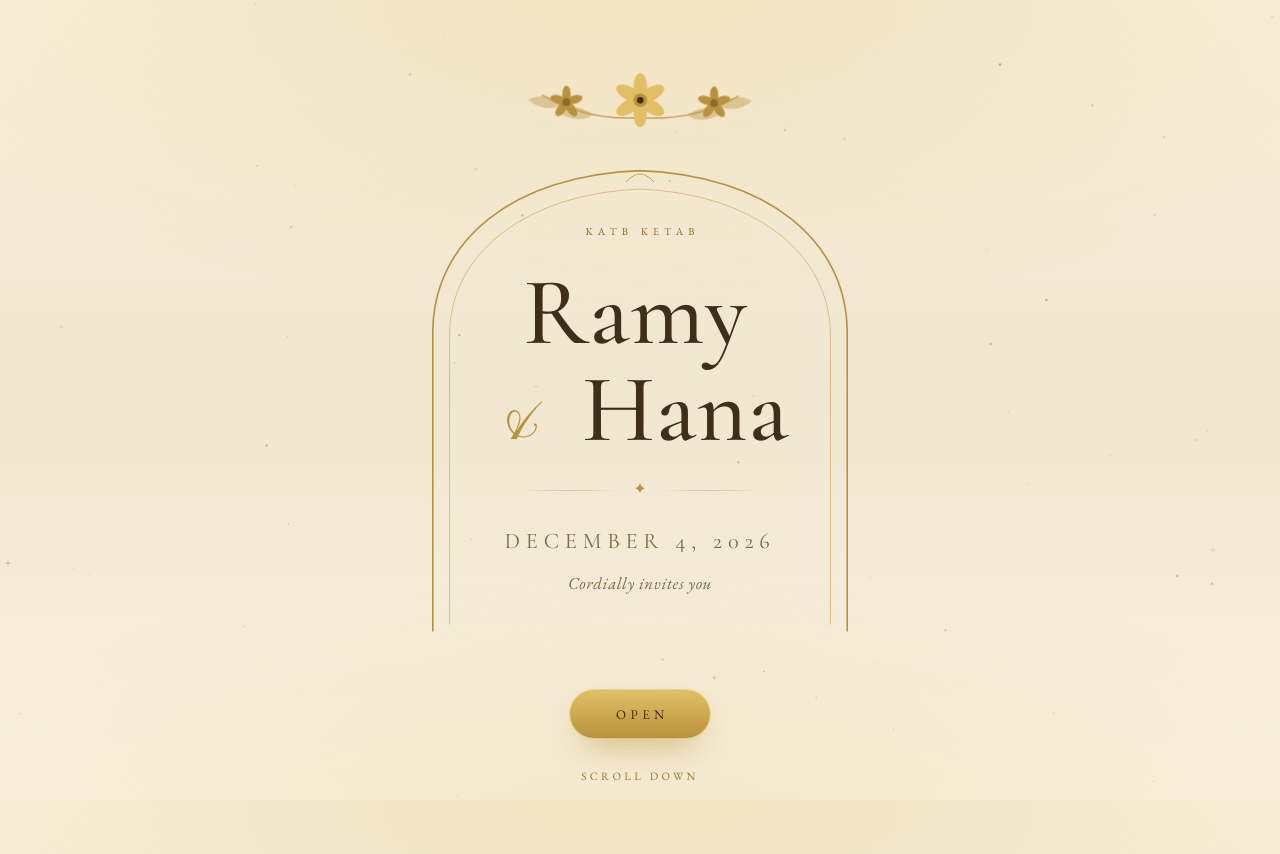
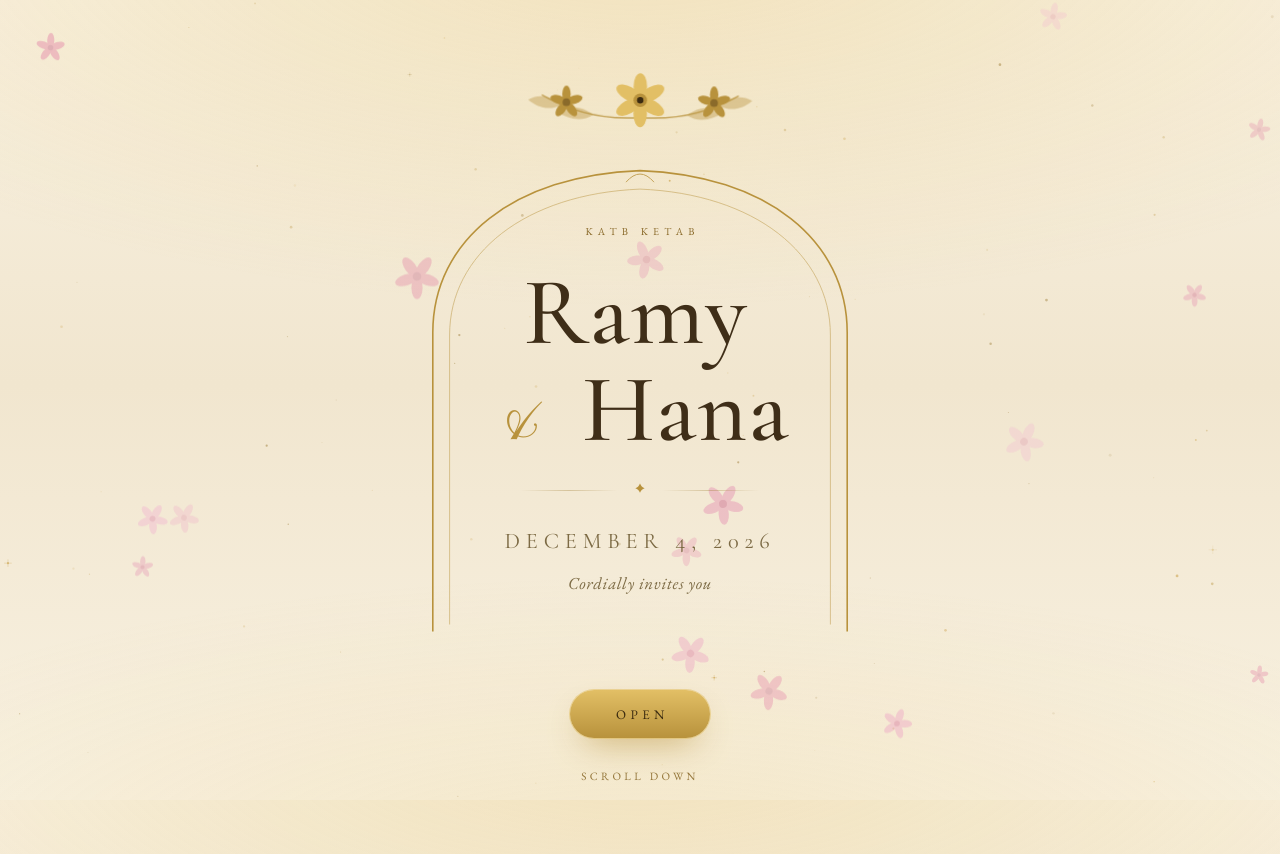
Before and after one commit to Loayelshall/ramy-hana, a plain HTML site: page index.html in a window 1280 px wide. Drawn offline with nearby package versions, Linux system fonts and the light colour scheme.

Commit message:
Scatter soft pink blossoms in the background
Co-Authored-By: Claude Opus 4.8 <noreply@anthropic.com>

```diff
--- a/index.html
+++ b/index.html
@@ -25,7 +25,7 @@
     --on-gold:   #3a2a10;   /* text on gold fills */
     --line:      rgba(156, 122, 46, 0.34);
     --frame-line: rgba(156, 122, 46, 0.22);
-    --card:      rgba(255, 251, 243, 0.55);
+    --card:      rgba(255, 251, 243, 0.72);
 
     /* Type */
     --display: "Cormorant Garamond", "Hoefler Text", Garamond, serif;
@@ -61,6 +61,24 @@
     height: 100%;
     z-index: 0;
     pointer-events: none;
+  }
+
+  /* scattered pink blossoms in the background */
+  #petals {
+    position: fixed;
+    inset: 0;
+    z-index: 0;
+    pointer-events: none;
+    overflow: hidden;
+  }
+  #petals .pf {
+    position: absolute;
+    animation: petalSway var(--d, 9s) ease-in-out infinite;
+  }
+  #petals .pf svg { display: block; width: 100%; height: 100%; transform: rotate(var(--r, 0deg)); }
+  @keyframes petalSway {
+    0%, 100% { transform: translateY(0); }
+    50% { transform: translateY(-10px); }
   }
 
   .shell {
@@ -448,6 +466,7 @@
 
   @media (prefers-reduced-motion: reduce) {
     .flowers svg { animation: none; }
+    #petals .pf { animation: none; }
     body.is-open .reveal { animation: none; opacity: 1; transform: none; }
     .reveal { opacity: 1; transform: none; }
     .btn-open, .btn-line { transition: none; }
@@ -461,6 +480,7 @@
   .btn-open, .scroll-cue { display: none; }
 </style></noscript>
 
+<div id="petals" aria-hidden="true"></div>
 <canvas id="glitter" aria-hidden="true"></canvas>
 
 <main class="shell">
@@ -783,6 +803,44 @@
     }
   })();
 
+  // ---------- Scattered pink blossoms ----------
+  (function () {
+    "use strict";
+    var layer = document.getElementById("petals");
+    if (!layer) return;
+    // [petal fill, center fill]
+    var shades = [
+      ["#e79bb6", "#cf6f94"],
+      ["#eeb1c7", "#dd8aab"],
+      ["#e489a9", "#c76e92"],
+      ["#f2bfd1", "#e097b4"]
+    ];
+    function flower(petal, center) {
+      var p = "";
+      for (var a = 0; a < 5; a++) {
+        p += '<ellipse rx="4.4" ry="9" transform="rotate(' + (a * 72) + ') translate(0 -9)"/>';
+      }
+      return '<svg viewBox="-19 -19 38 38" fill="' + petal + '">' + p +
+             '<circle r="3.4" fill="' + center + '"/></svg>';
+    }
+    var N = 16;
+    var html = "";
+    for (var i = 0; i < N; i++) {
+      var s = shades[(Math.random() * shades.length) | 0];
+      var size = (Math.random() * 32 + 18).toFixed(0);     // 18-50px
+      var left = (Math.random() * 98).toFixed(2);
+      var top = (Math.random() * 98).toFixed(2);
+      var rot = (Math.random() * 360).toFixed(0);
+      var op = (Math.random() * 0.26 + 0.3).toFixed(2);    // 0.30-0.56
+      var dur = (Math.random() * 6 + 7).toFixed(1);        // 7-13s
+      var delay = (-Math.random() * 10).toFixed(1);
+      html += '<span class="pf" style="left:' + left + '%;top:' + top + '%;width:' + size +
+              'px;height:' + size + 'px;opacity:' + op + ';--r:' + rot + 'deg;--d:' + dur +
+              's;animation-delay:' + delay + 's">' + flower(s[0], s[1]) + '</span>';
+    }
+    layer.innerHTML = html;
+  })();
+
   // ---------- Light gold glitter ----------
   (function () {
     "use strict";
```
